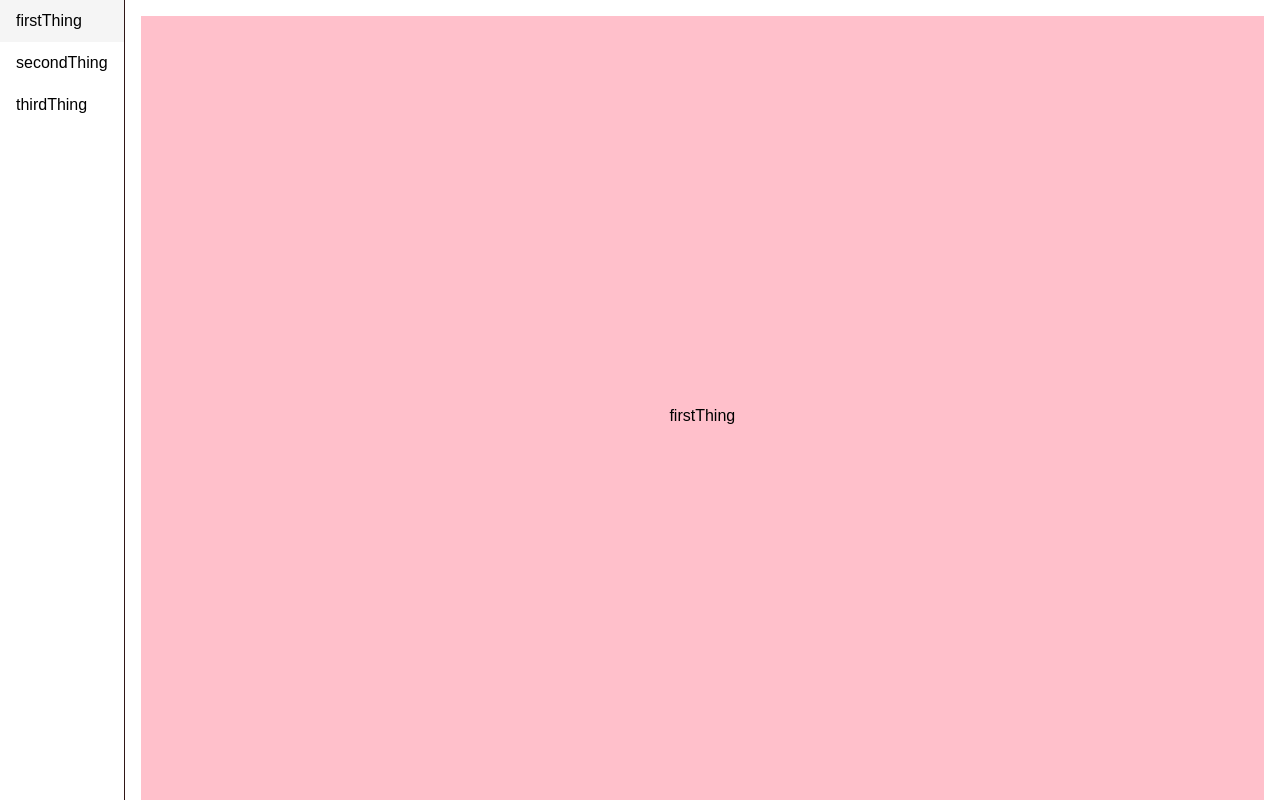
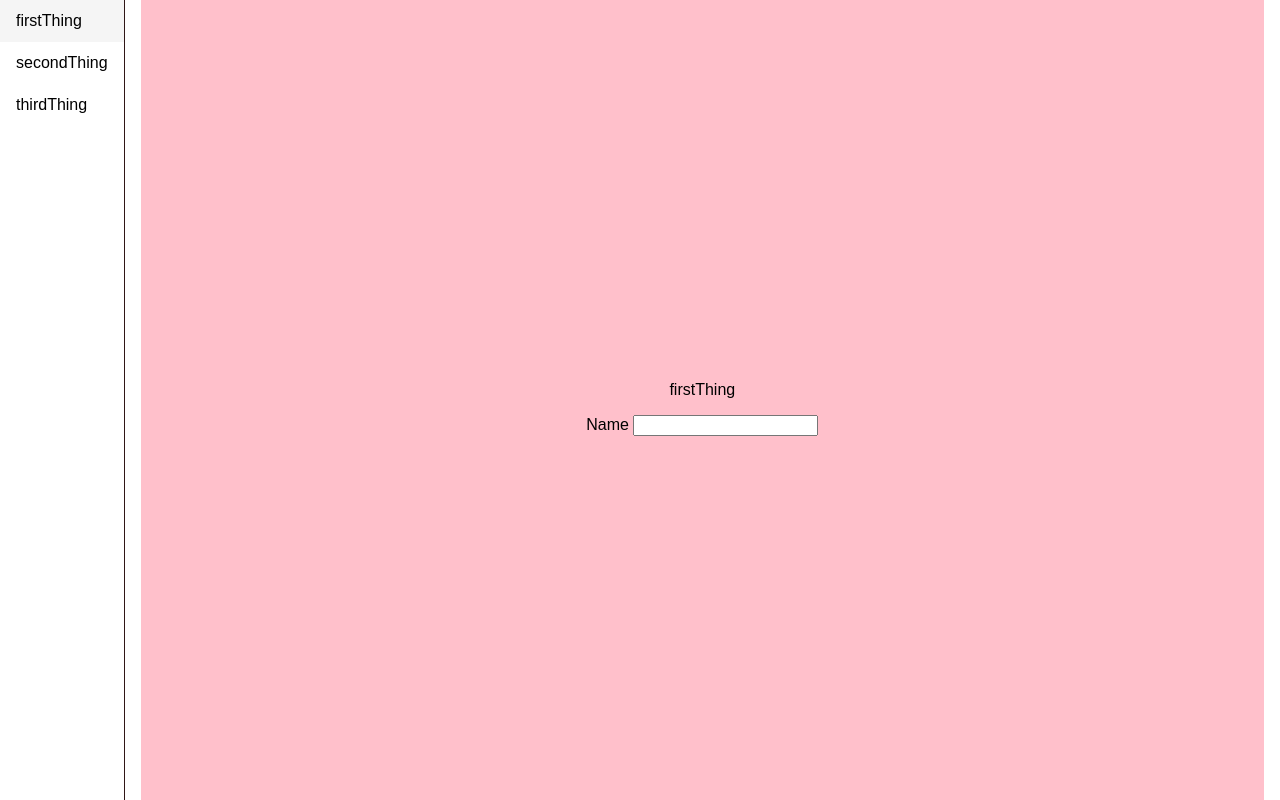
Before and after one commit to tylertierney/scroll-and-click-navigation, an Angular app: page / in a window 1280 px wide. Built offline with nearby package versions, Linux system fonts and the light colour scheme.

Commit message:
add scroll snapping

```diff
--- a/src/app/app.component.html
+++ b/src/app/app.component.html
@@ -27,7 +27,7 @@
   </ul>
 </nav>
 
-<main #mainElement>
+<main #mainElement [formGroup]="formGroup">
   <section
     id="firstThing"
     #firstThing
@@ -35,6 +35,10 @@
     class="placeholder"
   >
     <p>firstThing</p>
+    <label>
+      Name
+      <input type="text" formControlName="name" />
+    </label>
   </section>
 
   <section
@@ -44,6 +48,10 @@
     class="placeholder"
   >
     <p>secondThing</p>
+    <label>
+      Favorite Color
+      <input type="text" formControlName="favoriteColor" />
+    </label>
   </section>
 
   <section
@@ -53,5 +61,9 @@
     class="placeholder"
   >
     <p>thirdThing</p>
+    <label>
+      City
+      <input type="text" formControlName="city" />
+    </label>
   </section>
 </main>
--- a/src/app/app.component.scss
+++ b/src/app/app.component.scss
@@ -55,6 +55,7 @@
     height: 100vh;
     overflow-y: auto;
     padding: 1rem;
+    scroll-snap-type: y;
 
     .placeholder {
       min-height: 800px;
@@ -64,6 +65,7 @@
       flex-direction: column;
       justify-content: center;
       align-items: center;
+      scroll-snap-align: start;
     }
   }
 }
--- a/src/app/app.component.ts
+++ b/src/app/app.component.ts
@@ -26,13 +26,14 @@ import {
 } from 'rxjs';
 import { routes } from './app.routes';
 import { CommonModule } from '@angular/common';
+import { FormControl, FormGroup, ReactiveFormsModule } from '@angular/forms';
 
 type ElementRefMap = Record<string, ElementRef<HTMLDivElement>>;
 
 @Component({
   selector: 'app-root',
   standalone: true,
-  imports: [RouterOutlet, RouterModule, CommonModule],
+  imports: [RouterOutlet, RouterModule, CommonModule, ReactiveFormsModule],
   templateUrl: './app.component.html',
   styleUrl: './app.component.scss',
 })
@@ -113,4 +114,10 @@ export class AppComponent implements OnInit {
         }
       });
   }
+
+  formGroup = new FormGroup({
+    name: new FormControl<string>('', { nonNullable: true }),
+    favoriteColor: new FormControl<string>('', { nonNullable: true }),
+    city: new FormControl<string>('', { nonNullable: true }),
+  });
 }
```
